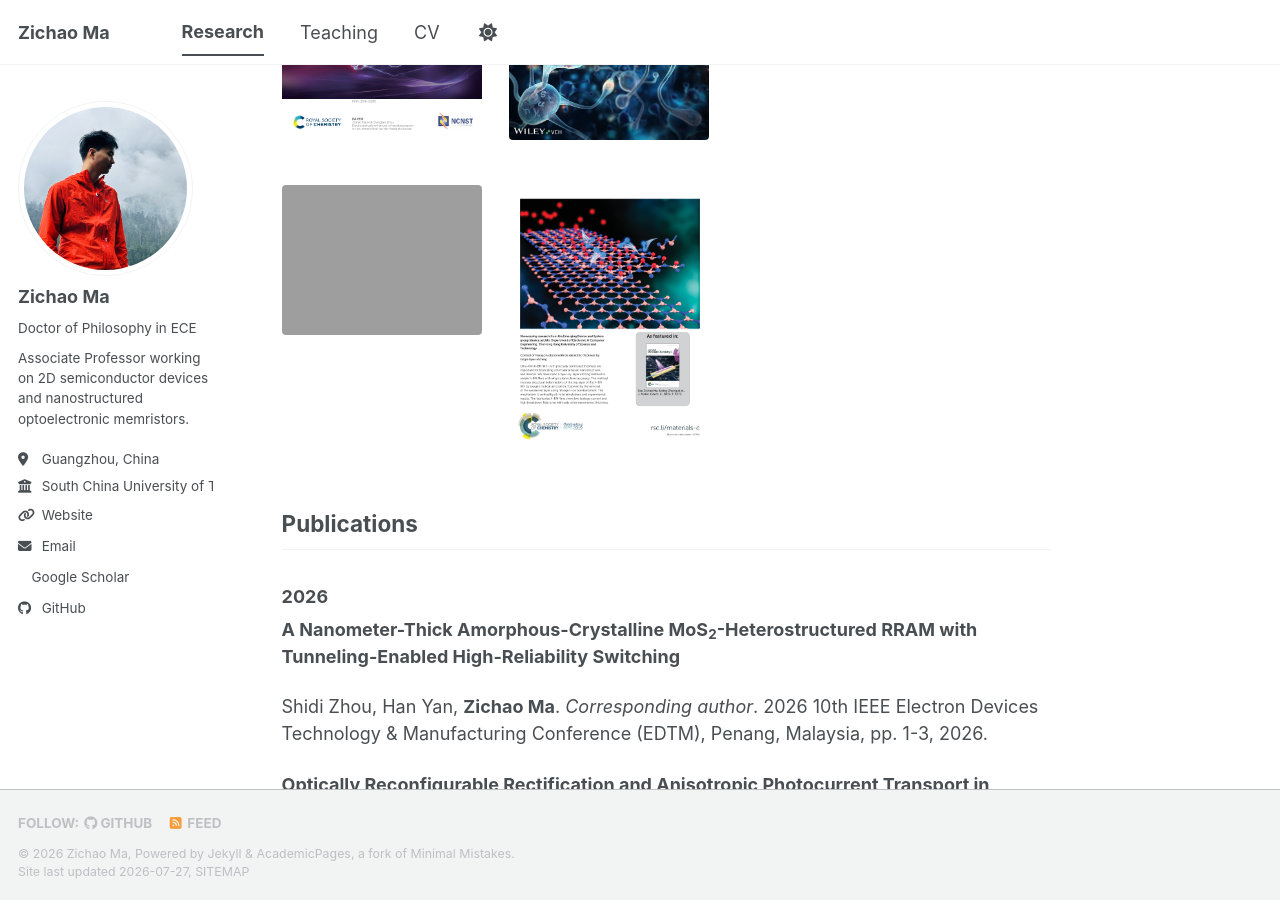
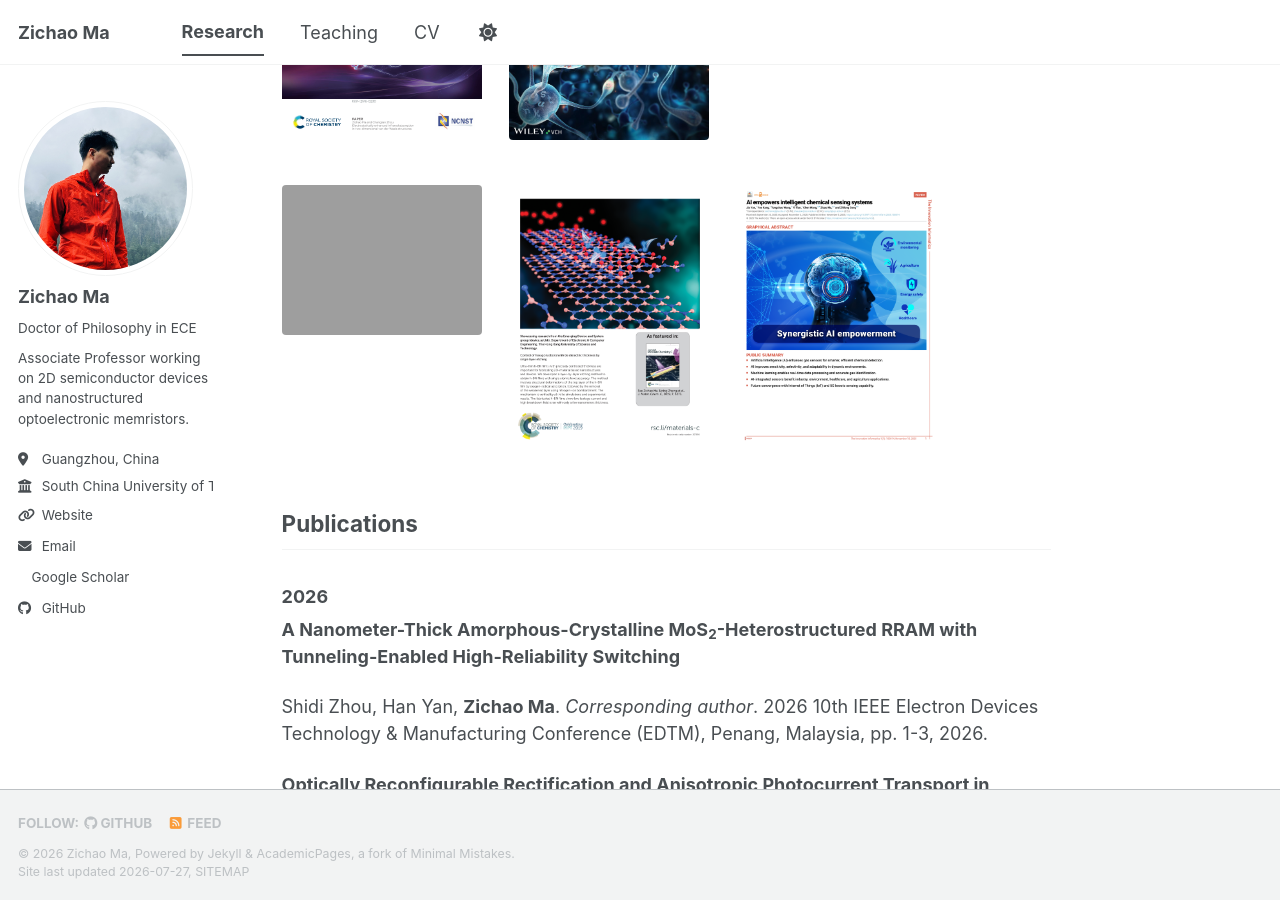
Before and after one commit to ZichaoMa/zma_homepage, a Jekyll site: the page built from _pages/research.md, in a window 1280 px wide and 900 px high, scrolled down 640 px. Built offline with Jekyll 4.4.1, drawn with Linux system fonts in a browser that asks for light colours; comment, search, counter and statistics services are not loaded; a style sheet for code colours, icons or effects is not loaded.

Commit message:
research

```diff
--- a/_pages/research.md
+++ b/_pages/research.md
@@ -27,6 +27,9 @@ author_profile: true
   <figure style="width:200px; margin:0;">
     <img src="{{ base_path }}/images/research-cover-jmcc-2019.png" alt="Journal cover" style="width:100%; height:auto;">
   </figure>
+  <figure style="width:200px; margin:0;">
+    <img src="{{ base_path }}/images/research-cover-tii-2025.png" alt="Journal cover" style="width:100%; height:auto;">
+  </figure>
 </div>
 
 ## Publications
```
Also changed, not shown: images/research-cover-tii-2025.png (added), 1 other file.
